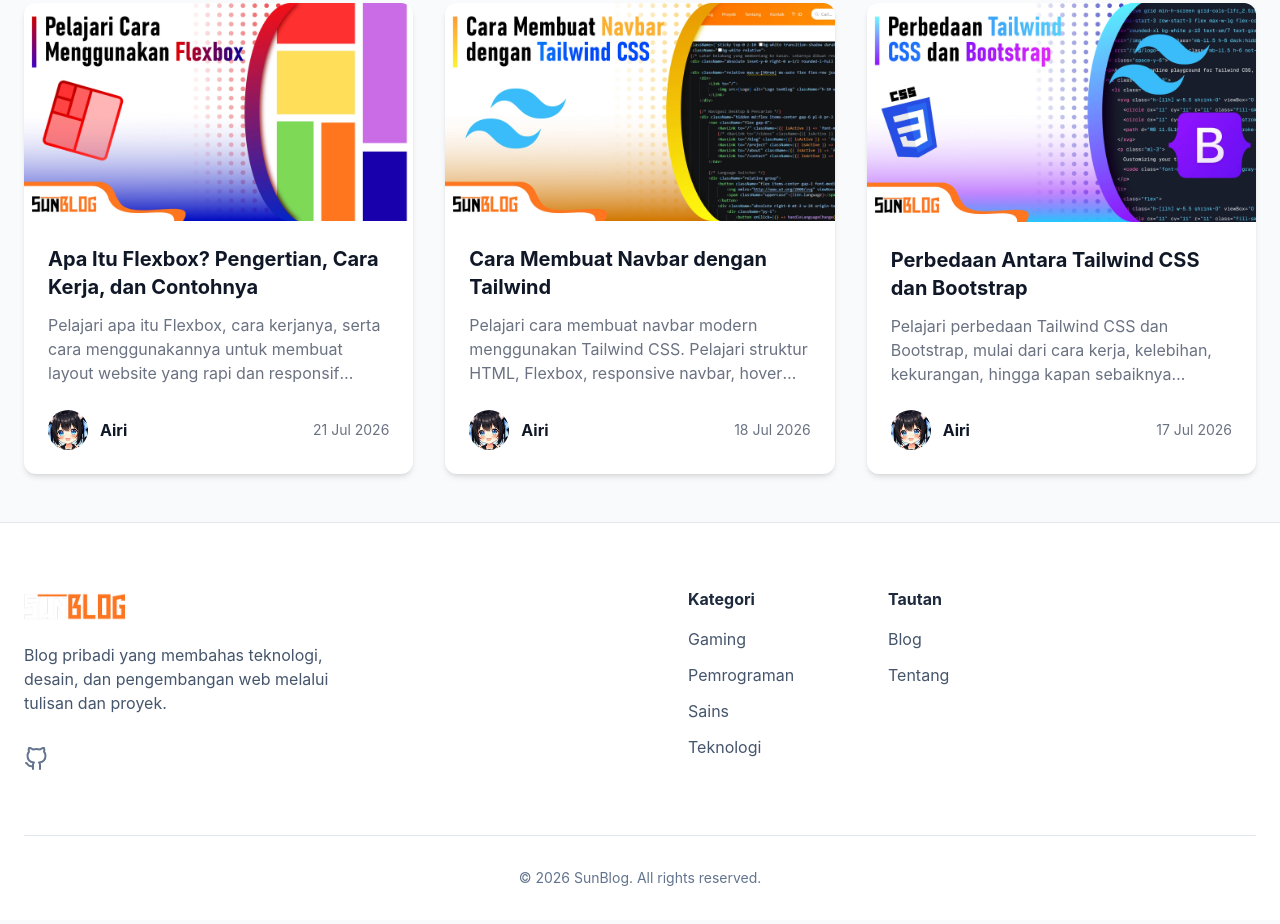
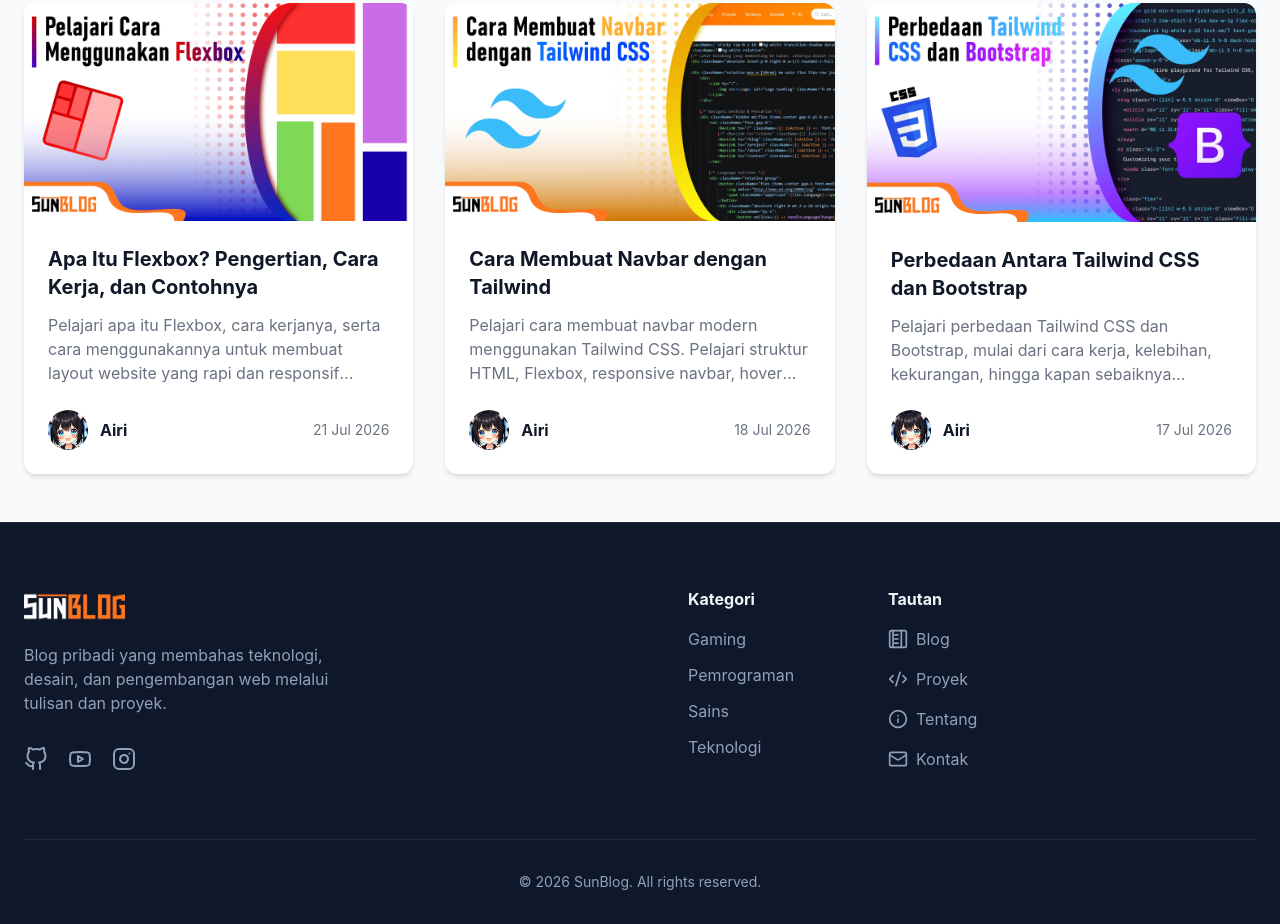
Before and after one commit to SunFireX3Z/sunfirex3z.github.io, an Astro site: page / in a window 1280 px wide. Shown: the part 1143-2067 px from the top of the page. Built offline with nearby package versions, Linux system fonts and the light colour scheme; Astro itself is replaced by a stand-in of ours; some packages are replaced by stand-ins of ours.

Commit message:
wadkawjd

```diff
--- a/src/components/article/Footer.astro
+++ b/src/components/article/Footer.astro
@@ -1,11 +1,11 @@
 ---
-import Logo from '../../assets/images/Sunblog_Black.png';
+import Logo from '../../assets/images/Sunblog_Black.png'; // Menggunakan logo terang untuk background gelap
 import { posts } from '../../data/posts';
 
 // Ambil 5 kategori unik.
 const categories = [...new Set(posts.map(p => p.category))].slice(0, 5);
 ---
-<footer class="border-t border-slate-200 bg-white">
+<footer class="border-t border-slate-800 bg-slate-900">
     <div class="mx-auto max-w-[90rem] px-6">
         <div class="grid grid-cols-1 lg:grid-cols-2">
             {/* Kiri: Logo & Media Sosial */}
@@ -13,26 +13,31 @@
                 <a href="/">
                     <img src={Logo.src} alt="Logo SunBlog" class="h-10 w-auto" />
                 </a>
-                <p class="mt-4 max-w-xs text-slate-600">
+                <p class="mt-4 max-w-xs text-slate-400">
                     Blog pribadi yang membahas teknologi, desain, dan pengembangan web melalui tulisan dan proyek.
                 </p>
                 <div class="mt-8 flex gap-5">
-                    <a href="https://github.com/SunFireX3Z" target="_blank" rel="noopener noreferrer" class="text-slate-500 transition-colors hover:text-slate-900" aria-label="GitHub">
+                    <a href="https://github.com/SunFireX3Z" target="_blank" rel="noopener noreferrer" class="text-slate-400 transition-colors hover:text-white" aria-label="GitHub">
                         <svg xmlns="http://www.w3.org/2000/svg" width="24" height="24" viewBox="0 0 24 24" fill="none" stroke="currentColor" stroke-width="2" stroke-linecap="round" stroke-linejoin="round"><path d="M9 19c-5 1.5-5-2.5-7-3m14 6v-3.87a3.37 3.37 0 0 0-.94-2.61c3.14-.35 6.44-1.54 6.44-7A5.44 5.44 0 0 0 20 4.77 5.07 5.07 0 0 0 19.91 1S18.73.65 16 2.48a13.38 13.38 0 0 0-7 0C6.27.65 5.09 1 5.09 1A5.07 5.07 0 0 0 5 4.77a5.44 5.44 0 0 0-1.5 3.78c0 5.42 3.3 6.61 6.44 7A3.37 3.37 0 0 0 9 18.13V22"></path></svg>
                     </a>
-                    {/* Tambahkan link sosial media lainnya di sini */}
+                    <a href="https://www.youtube.com/@SunFireX3Z" target="_blank" rel="noopener noreferrer" class="text-slate-400 transition-colors hover:text-white" aria-label="YouTube">
+                        <svg xmlns="http://www.w3.org/2000/svg" width="24" height="24" viewBox="0 0 24 24" fill="none" stroke="currentColor" stroke-width="2" stroke-linecap="round" stroke-linejoin="round"><path d="M2.5 17a24.12 24.12 0 0 1 0-10 2 2 0 0 1 1.4-1.4 49.56 49.56 0 0 1 16.2 0A2 2 0 0 1 21.5 7a24.12 24.12 0 0 1 0 10 2 2 0 0 1-1.4 1.4 49.55 49.55 0 0 1-16.2 0A2 2 0 0 1 2.5 17Z"></path><path d="m10 15 5-3-5-3z"></path></svg>
+                    </a>
+                    <a href="https://www.instagram.com/sunfirex3z" target="_blank" rel="noopener noreferrer" class="text-slate-400 transition-colors hover:text-white" aria-label="Instagram">
+                        <svg xmlns="http://www.w3.org/2000/svg" width="24" height="24" viewBox="0 0 24 24" fill="none" stroke="currentColor" stroke-width="2" stroke-linecap="round" stroke-linejoin="round"><rect width="20" height="20" x="2" y="2" rx="5" ry="5"></rect><path d="M16 11.37A4 4 0 1 1 12.63 8 4 4 0 0 1 16 11.37z"></path><line x1="17.5" x2="17.51" y1="6.5" y2="6.5"></line></svg>
+                    </a>
                 </div>
             </div>
 
             {/* Kanan: Tautan Navigasi */}
-            <div class="py-16 text-slate-800">
+            <div class="py-16">
                 <div class="grid grid-cols-2 gap-8 sm:grid-cols-3 lg:pl-12">
                     <div class="sm:col-span-1">
-                        <h3 class="font-bold">Kategori</h3>
+                        <h3 class="font-bold text-slate-100">Kategori</h3>
                         <ul class="mt-4 space-y-3">
                             {categories.map(cat => (
                                 <li>
-                                    <a href={`/blog/category/${cat.toLowerCase().replace(/\s+/g, '-')}`} class="text-slate-600 transition-colors hover:text-slate-900 capitalize">
+                                    <a href={`/blog/${cat.toLowerCase().replace(/\s+/g, '-')}`} class="text-slate-400 transition-colors hover:text-white capitalize">
                                         {cat}
                                     </a>
                                 </li>
@@ -40,16 +45,38 @@
                         </ul>
                     </div>
                     <div class="sm:col-span-1">
-                        <h3 class="font-bold">Tautan</h3>
+                        <h3 class="font-bold text-slate-100">Tautan</h3>
                         <ul class="mt-4 space-y-3">
-                            <li><a href="/blog" class="text-slate-600 transition-colors hover:text-slate-900">Blog</a></li>
-                            <li><a href="/about" class="text-slate-600 transition-colors hover:text-slate-900">Tentang</a></li>
+                            <li>
+                                <a href="/blog" class="inline-flex items-center gap-2 text-slate-400 transition-colors hover:text-white">
+                                    <svg xmlns="http://www.w3.org/2000/svg" width="20" height="20" viewBox="0 0 24 24" fill="none" stroke="currentColor" stroke-width="2" stroke-linecap="round" stroke-linejoin="round" class="h-5 w-5"><path d="M4 22h16a2 2 0 0 0 2-2V4a2 2 0 0 0-2-2H8a2 2 0 0 0-2 2v16a2 2 0 0 1-2 2Zm0 0a2 2 0 0 1-2-2V4a2 2 0 0 1 2-2h4"></path><path d="M16 2v20"></path><path d="M8 7h4"></path><path d="M8 12h4"></path><path d="M8 17h4"></path></svg>
+                                    Blog
+                                </a>
+                            </li>
+                            <li>
+                                <a href="/proyek" class="inline-flex items-center gap-2 text-slate-400 transition-colors hover:text-white">
+                                    <svg xmlns="http://www.w3.org/2000/svg" width="20" height="20" viewBox="0 0 24 24" fill="none" stroke="currentColor" stroke-width="2" stroke-linecap="round" stroke-linejoin="round" class="h-5 w-5"><path d="m18 16 4-4-4-4"></path><path d="m6 8-4 4 4 4"></path><path d="m14.5 4-5 16"></path></svg>
+                                    Proyek
+                                </a>
+                            </li>
+                            <li>
+                                <a href="/about" class="inline-flex items-center gap-2 text-slate-400 transition-colors hover:text-white">
+                                    <svg xmlns="http://www.w3.org/2000/svg" width="20" height="20" viewBox="0 0 24 24" fill="none" stroke="currentColor" stroke-width="2" stroke-linecap="round" stroke-linejoin="round" class="h-5 w-5"><circle cx="12" cy="12" r="10"></circle><path d="M12 16v-4"></path><path d="M12 8h.01"></path></svg>
+                                    Tentang
+                                </a>
+                            </li>
+                            <li>
+                                <a href="/kontak" class="inline-flex items-center gap-2 text-slate-400 transition-colors hover:text-white">
+                                    <svg xmlns="http://www.w3.org/2000/svg" width="20" height="20" viewBox="0 0 24 24" fill="none" stroke="currentColor" stroke-width="2" stroke-linecap="round" stroke-linejoin="round" class="h-5 w-5"><rect width="20" height="16" x="2" y="4" rx="2"></rect><path d="m22 7-8.97 5.7a1.94 1.94 0 0 1-2.06 0L2 7"></path></svg>
+                                    Kontak
+                                </a>
+                            </li>
                         </ul>
                     </div>
                 </div>
             </div>
         </div>
-        <div class="border-t border-slate-200 py-8 text-center text-sm text-slate-500">
+        <div class="border-t border-slate-800 py-8 text-center text-sm text-slate-400">
             &copy; {new Date().getFullYear()} SunBlog. All rights reserved.
         </div>
     </div>
--- a/src/components/article/Header.jsx
+++ b/src/components/article/Header.jsx
@@ -81,9 +81,9 @@
                         <nav className="flex gap-8">
                             <NavLink href="/" currentPath={currentPath} className={({ isActive }) => `font-medium transition-colors ${isActive ? 'text-white underline underline-offset-8 decoration-2' : 'text-white/70 hover:text-white'}`}>Beranda</NavLink>
                             <NavLink href="/blog" currentPath={currentPath} className={({ isActive }) => `font-medium transition-colors ${isActive ? 'text-white underline underline-offset-8 decoration-2' : 'text-white/70 hover:text-white'}`}>Blog</NavLink>
-                            {/* <NavLink href="/project" currentPath={currentPath} className={({ isActive }) => `font-medium transition-colors ${isActive ? 'text-white underline underline-offset-8 decoration-2' : 'text-white/70 hover:text-white'}`}>Proyek</NavLink> */}
+                            <NavLink href="/proyek" currentPath={currentPath} className={({ isActive }) => `font-medium transition-colors ${isActive ? 'text-white underline underline-offset-8 decoration-2' : 'text-white/70 hover:text-white'}`}>Proyek</NavLink>
                             <NavLink href="/about" currentPath={currentPath} className={({ isActive }) => `font-medium transition-colors ${isActive ? 'text-white underline underline-offset-8 decoration-2' : 'text-white/70 hover:text-white'}`}>Tentang</NavLink>
-                            {/* <NavLink href="/contact" currentPath={currentPath} className={({ isActive }) => `font-medium transition-colors ${isActive ? 'text-white underline underline-offset-8 decoration-2' : 'text-white/70 hover:text-white'}`}>Kontak</NavLink> */}
+                            <NavLink href="/kontak" currentPath={currentPath} className={({ isActive }) => `font-medium transition-colors ${isActive ? 'text-white underline underline-offset-8 decoration-2' : 'text-white/70 hover:text-white'}`}>Kontak</NavLink>
                         </nav>
 
                         <div className="relative ml-2" ref={searchContainerRef}>
@@ -184,9 +184,9 @@
                     </div>
                     <NavLink href="/" onClick={closeMenu} currentPath={currentPath} className={({ isActive }) => `block px-3 py-2 rounded-md text-base font-medium transition-colors ${isActive ? 'text-orange-500 bg-orange-50' : 'text-gray-700 hover:text-orange-500 hover:bg-gray-50'}`}>Beranda</NavLink>
                     <NavLink href="/blog" onClick={closeMenu} currentPath={currentPath} className={({ isActive }) => `block px-3 py-2 rounded-md text-base font-medium transition-colors ${isActive ? 'text-orange-500 bg-orange-50' : 'text-gray-700 hover:text-orange-500 hover:bg-gray-50'}`}>Blog</NavLink>
-                    {/* <NavLink href="/project" onClick={closeMenu} currentPath={currentPath} className={({ isActive }) => `block px-3 py-2 rounded-md text-base font-medium transition-colors ${isActive ? 'text-orange-500 bg-orange-50' : 'text-gray-700 hover:text-orange-500 hover:bg-gray-50'}`}>Proyek</NavLink> */}
+                    <NavLink href="/proyek" onClick={closeMenu} currentPath={currentPath} className={({ isActive }) => `block px-3 py-2 rounded-md text-base font-medium transition-colors ${isActive ? 'text-orange-500 bg-orange-50' : 'text-gray-700 hover:text-orange-500 hover:bg-gray-50'}`}>Proyek</NavLink>
                     <NavLink href="/about" onClick={closeMenu} currentPath={currentPath} className={({ isActive }) => `block px-3 py-2 rounded-md text-base font-medium transition-colors ${isActive ? 'text-orange-500 bg-orange-50' : 'text-gray-700 hover:text-orange-500 hover:bg-gray-50'}`}>Tentang</NavLink>
-                    {/* <NavLink href="/contact" onClick={closeMenu} currentPath={currentPath} className={({ isActive }) => `block px-3 py-2 rounded-md text-base font-medium transition-colors ${isActive ? 'text-orange-500 bg-orange-50' : 'text-gray-700 hover:text-orange-500 hover:bg-gray-50'}`}>Kontak</NavLink> */}
+                    <NavLink href="/kontak" onClick={closeMenu} currentPath={currentPath} className={({ isActive }) => `block px-3 py-2 rounded-md text-base font-medium transition-colors ${isActive ? 'text-orange-500 bg-orange-50' : 'text-gray-700 hover:text-orange-500 hover:bg-gray-50'}`}>Kontak</NavLink>
                 </div>
                 <div className="pt-4 pb-3 border-t border-gray-200">
                     <h3 className="px-5 text-xs font-semibold text-gray-500 uppercase tracking-wider">Kategori</h3>
```
Also changed, not shown: public/favicon.ico, public/favicon.svg.
